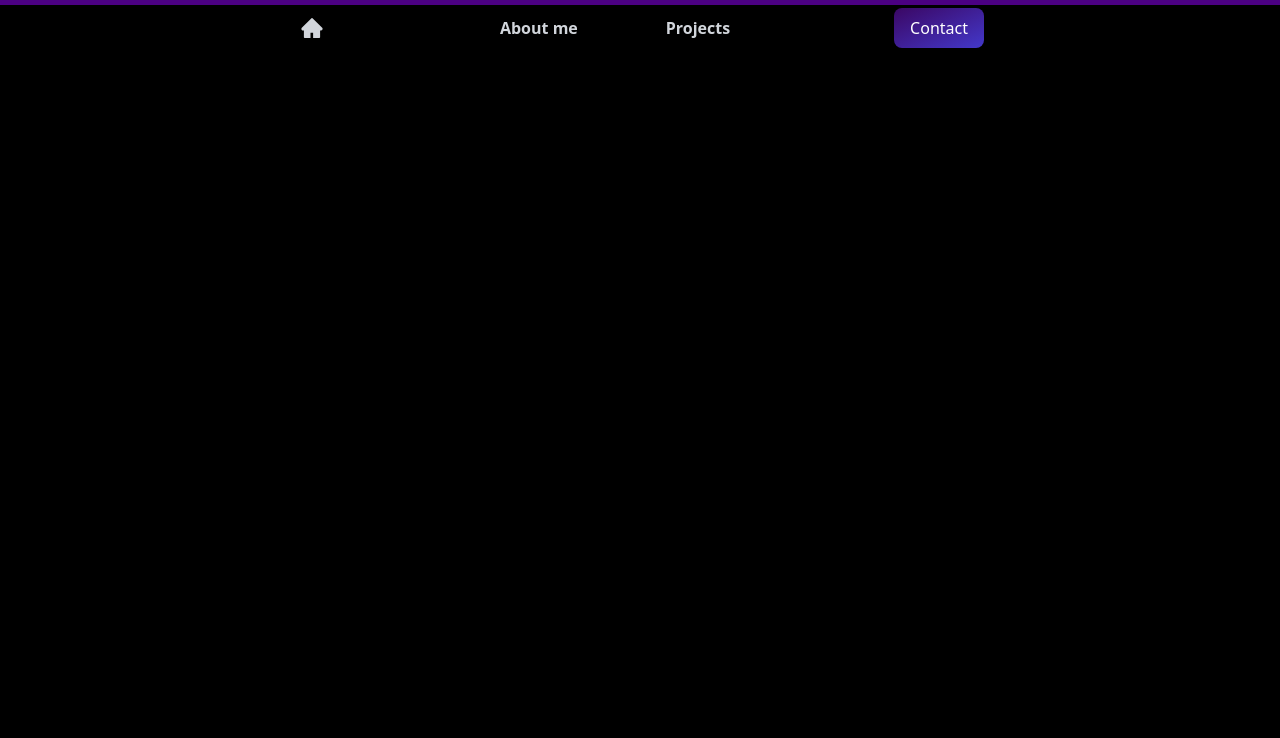
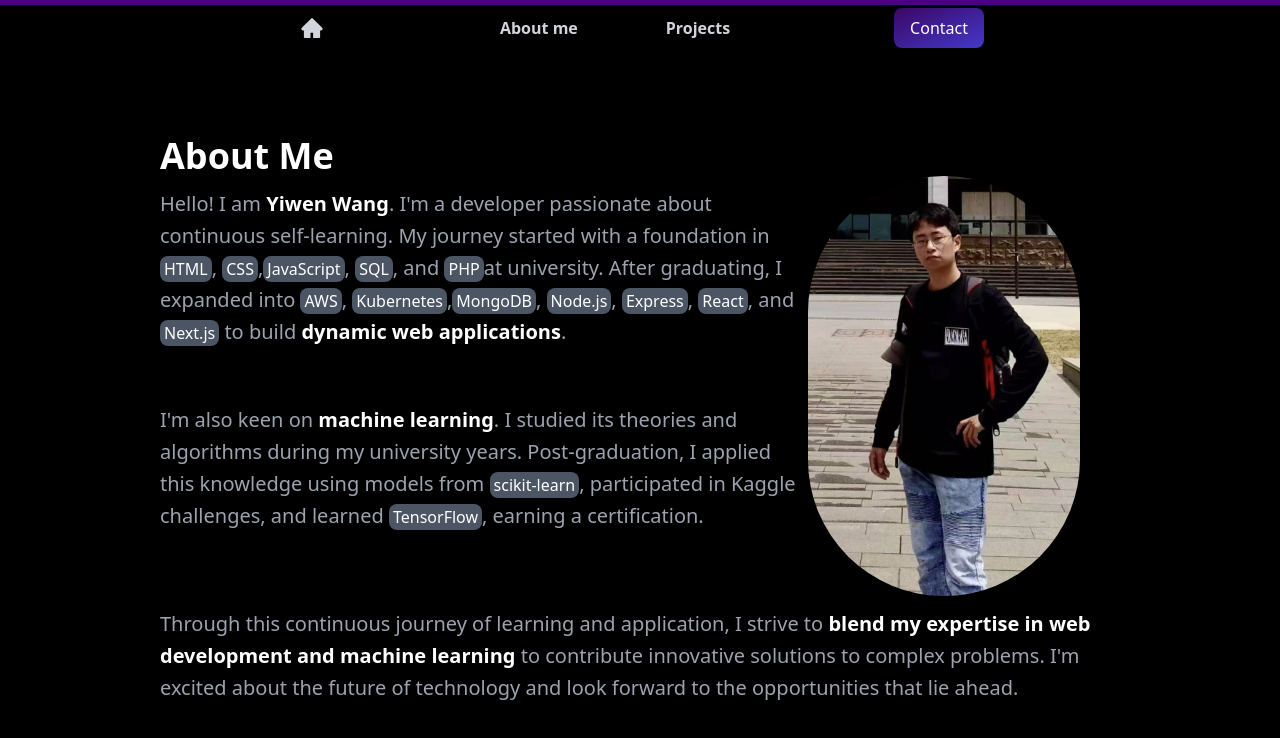
Before and after one commit to yiwenwangANU/portfolio, a React (Vite) app: page /about in a window 1280 px wide. Shown: the top 738 px of the page. Built offline with nearby package versions, Linux system fonts and the light colour scheme.

Commit message:
add about me page

```diff
--- a/src/components/About.jsx
+++ b/src/components/About.jsx
@@ -1,5 +1,59 @@
+import Code from "./code";
+
 function About() {
-  return <div>about</div>;
+  return (
+    <div className="2xl:px-96 xl:px-40 md:px-16 px-10 pt-20 text-white">
+      <div className="text-white text-4xl font-bold">About Me</div>
+      <div className="flex flex-row justify-between">
+        <div className="text-gray-400 text-xl leading-8 py-3 flex flex-col gap-14 w-2/3">
+          <p>
+            Hello! I am{" "}
+            <span className="text-white font-semibold">Yiwen Wang</span>.
+            I&apos;m a developer passionate about continuous self-learning. My
+            journey started with a foundation in <Code>HTML</Code>,{" "}
+            <Code>CSS</Code>,<Code>JavaScript</Code>, <Code>SQL</Code>, and{" "}
+            <Code>PHP</Code>
+            at university. After graduating, I expanded into <Code>
+              AWS
+            </Code>, <Code>Kubernetes</Code>,<Code>MongoDB</Code>,{" "}
+            <Code>Node.js</Code>, <Code>Express</Code>, <Code>React</Code>, and{" "}
+            <Code>Next.js</Code> to build{" "}
+            <span className="text-white font-semibold">
+              dynamic web applications
+            </span>
+            .
+          </p>
+          <p>
+            I&apos;m also keen on{" "}
+            <span className="text-white font-semibold">machine learning</span>.
+            I studied its theories and algorithms during my university years.
+            Post-graduation, I applied this knowledge using models from{" "}
+            <Code>scikit-learn</Code>, participated in Kaggle challenges, and
+            learned <Code>TensorFlow</Code>, earning a certification.
+          </p>
+        </div>
+        <div>
+          <img
+            src="photo.jpg"
+            alt="photo.jpg"
+            className="rounded-full h-[420px] -translate-x-10"
+          />
+        </div>
+      </div>
+      <div className="text-gray-400 text-xl leading-8 py-3">
+        <p>
+          Through this continuous journey of learning and application, I strive
+          to{" "}
+          <span className="text-white font-semibold">
+            blend my expertise in web development and machine learning
+          </span>{" "}
+          to contribute innovative solutions to complex problems. I&apos;m
+          excited about the future of technology and look forward to the
+          opportunities that lie ahead.
+        </p>
+      </div>
+    </div>
+  );
 }
 
 export default About;
--- /dev/null
+++ b/src/components/Code.jsx
@@ -0,0 +1,9 @@
+function Code({ children }) {
+  return (
+    <span className="text-white text-base px-1 py-0.5 bg-gray-600 rounded-lg">
+      {children}
+    </span>
+  );
+}
+
+export default Code;
```
Also changed, not shown: public/photo.jpg (added).
